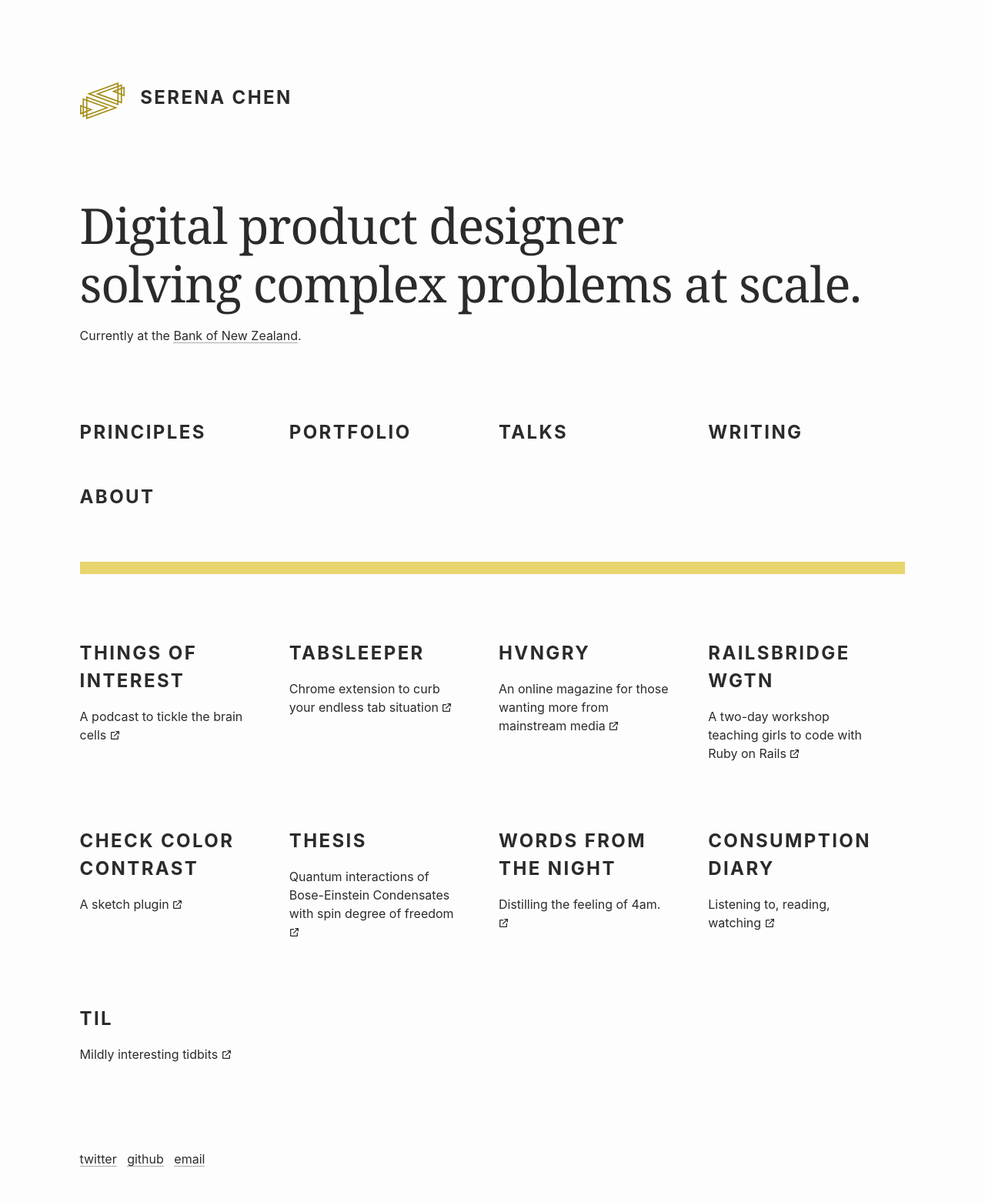
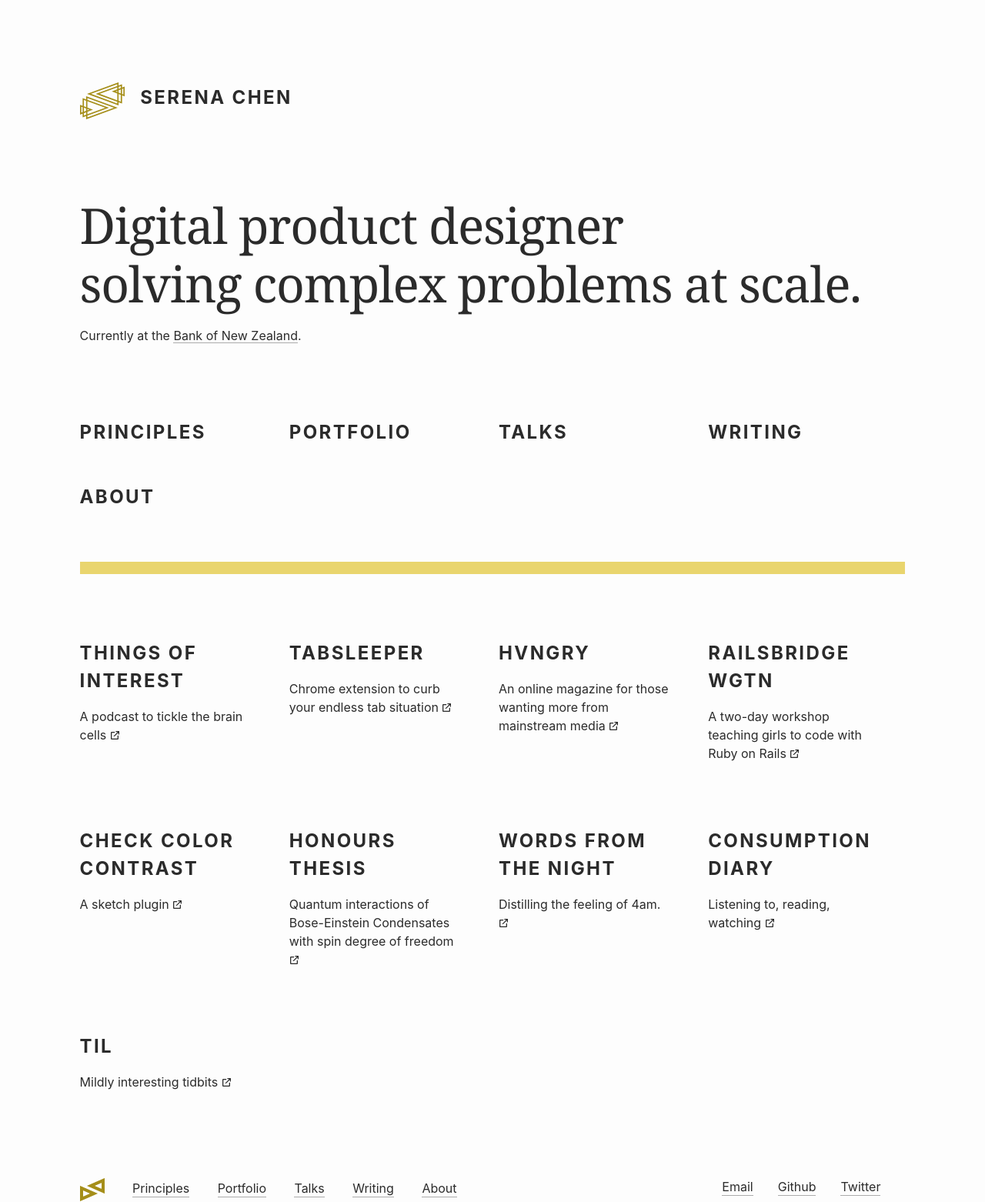
Before and after one commit to heisenburger/ws, a Jekyll site: the page built from index.html, in a window 1280 px wide. Shown: the whole page at 77% size. Built offline with Jekyll 4.4.1, drawn with Linux system fonts in a browser that asks for light colours; some web fonts are replaced; before the commit the page ends 1518 px from its top, so only the background shows below that.

Commit message:
footer and other things

```diff
--- a/_includes/footer.html
+++ b/_includes/footer.html
@@ -1,12 +1,19 @@
 <footer>
-  <div class="fullwidth extraspacer">
-    <a href="https://twitter.com/Sereeena" alt="twitter link">
-      twitter</a>
-      &nbsp;
-    <a href="https://github.com/heisenburger" alt="github link">
-      github</a>
-      &nbsp;
-    <a href="mailto:serenadantingchen@gmail.com" alt="email link">
-      email</a>
-  </div>
+  <nav class="fullwidth extraspacer">
+    <a href="{{ site.baseurl }}/" class="l-nu">
+      <img src="{{ site.baseurl }}/images/ws_fav.png" alt="Home" />
+    </a>
+    <a href="{{ site.baseurl }}/principles">Principles</a>
+    <a href="{{ site.baseurl }}/portfolio">Portfolio</a>
+    <a href="{{ site.baseurl }}/talks">Talks</a>
+    <a href="{{ site.baseurl }}/writing">Writing</a>
+    <a href="{{ site.baseurl }}/about">About</a>
+
+    <a href="https://twitter.com/Sereeena" class="right" alt="twitter link">
+      Twitter</a>
+    <a href="https://github.com/heisenburger" class="right" alt="github link">
+      Github</a>
+    <a href="mailto:serenadantingchen@gmail.com" class="right" alt="email link">
+      Email</a>
+  </nav>
 </footer>
--- a/_includes/post-list.html
+++ b/_includes/post-list.html
@@ -1,4 +1,4 @@
-<div class="p-top">
+<div class="post-list m-top">
   {% for post in site.posts %}
     {% if post.section == page.section %}
       {% if post.externallink %}
--- a/_sass/_layout.scss
+++ b/_sass/_layout.scss
@@ -56,6 +56,10 @@ header,
   padding-bottom: $spacer*2;
 }
 
+.m-top {
+  margin-top: $spacer;
+}
+
 .m-bottom {
   margin-bottom: $spacer;
 }
@@ -76,9 +80,12 @@ header,
 }
 
 .sc {
-  display: inline-block;
-  padding-left: 1rem;
-  padding-right: 1rem;
+  display: block;
+  padding: 0;
+  @include query($bp-tablet){
+    display: inline-block;
+    padding: 0 1rem;
+  }
 }
 
 // Content
@@ -164,6 +171,14 @@ a.feature-link {
   display: inline-block;
 }
 
+.post-list {
+  @include query($bp-tablet){
+    margin-left: 1.75rem;
+    border-left: 0.5rem solid lighten($accent-color, 30%);
+    padding-left: 2.5rem;
+  }
+}
+
 // inline icons
 
 .inlineicon {
@@ -176,4 +191,17 @@ a.feature-link {
 
 footer {
 	width: 100%;
+  a {
+    display: inline-block;
+    margin: 0 1rem 1rem 0;
+    @include query($bp-tablet){
+      margin: 0 2rem 0 0;
+    }
+  }
 }
+
+// utilities
+
+.right {
+  float: right;
+}
--- a/_sass/_typography.scss
+++ b/_sass/_typography.scss
@@ -41,7 +41,7 @@ small {
 }
 
 .easyreading {
-  font-size: 1.2rem;
+  font-size: 1rem;
   p {
     line-height: 1.7em;
     margin-bottom: 1.2em;
--- a/index.html
+++ b/index.html
@@ -10,13 +10,13 @@ layout: default
   <p>Currently at the <a href="https://www.bnz.co.nz">Bank of New Zealand</a>.</p>
 </div>
 
-<div class="p-bottom grid feature-grid">
+<nav class="p-bottom grid feature-grid">
   <a href="{{ site.baseurl }}/principles" class="grid-child feature-link h3">Principles</a>
   <a href="{{ site.baseurl }}/portfolio" class="grid-child feature-link h3">Portfolio</a>
   <a href="{{ site.baseurl }}/talks" class="grid-child feature-link h3">Talks</a>
   <a href="{{ site.baseurl }}/writing" class="grid-child feature-link h3">Writing</a>
   <a href="{{ site.baseurl }}/about" class="grid-child feature-link h3">About</a>
-</div>
+</nav>
 
 <hr class="m-bottom">
 
@@ -52,7 +52,7 @@ layout: default
     </p>
   </li></a>
   <a href="{{ site.baseurl }}/work/SDChenThesis-PhysicsOtago2013.pdf" class="feature-link grid-child l-nu"><li>
-    <h3>Thesis</h3>
+    <h3>Honours Thesis</h3>
     <p>Quantum interactions of Bose-Einstein Condensates with spin degree of freedom
       <img src="/images/extlink.svg" alt="External link" class="inlineicon" />
     </p>
--- a/portfolio.html
+++ b/portfolio.html
@@ -4,7 +4,7 @@ layout: default
 permalink: /portfolio/
 ---
 
-<div class="measure easyreading">
+<div class="measure">
 
   <p class="p-top-2 p-bottom-2">For access, flick me an email at <a href="mailto:serenadantingchen@gmail.com">serenadantingchen@gmail.com</a>.</p>
 
```
